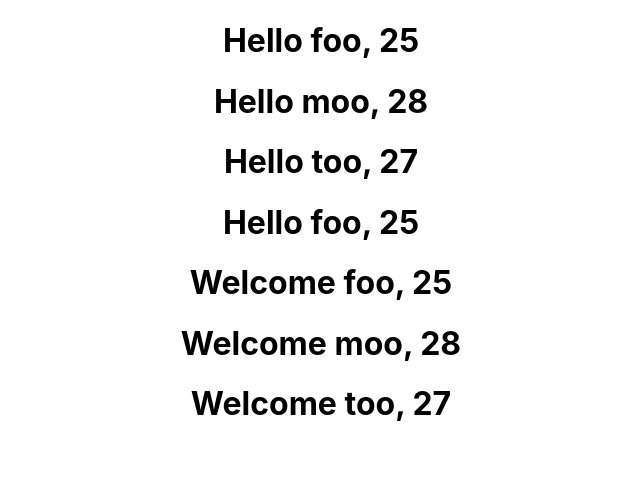
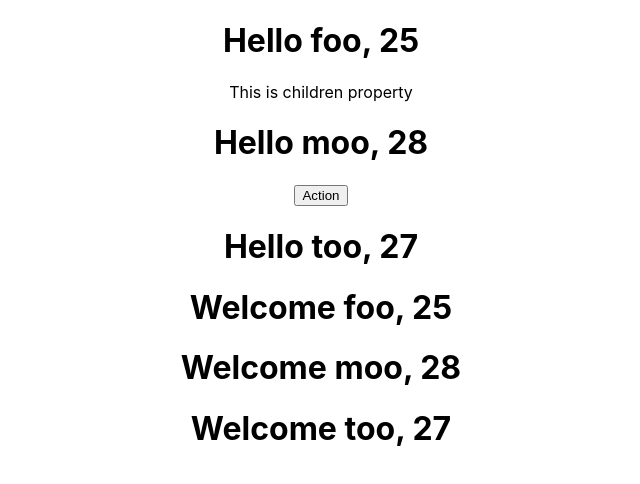
Before and after one commit to almamun6/Hello_React, a React (Create React App) app in the folder hello-world/: page / in a window 1280 px wide. Shown: the top 484 px of the page, without its empty margins (319-959 px from the left). Built offline with nearby package versions, Linux system fonts and the light colour scheme.

Commit message:
Optional Properties "children"

```diff
--- a/hello-world/src/App.js
+++ b/hello-world/src/App.js
@@ -10,10 +10,13 @@ class App extends Component {
   render() {
     return (
       <div className="App">
-        <Greet name="foo" age="25" />
-        <Greet name="moo" age="28" />
+        <Greet name="foo" age="25">
+          <p>This is children property</p>
+        </Greet>
+        <Greet name="moo" age="28">
+          <button>Action</button>
+        </Greet>
         <Greet name="too" age="27" />
-        <Greet name="foo" age="25" />
 
         <Welcome name="foo" age="25" />
         <Welcome name="moo" age="28" />
--- a/hello-world/src/components/Greet.js
+++ b/hello-world/src/components/Greet.js
@@ -7,7 +7,14 @@ import React from 'react'
 //it is recommended to use ES6 fat arrow function, though commented code above will works the same
 // export const Greet = ()=> <h1>Hello World</h1>
 const Greet = (props) => {
-    return <h1>Hello {props.name}, {props.age} </h1>
+    return (
+        <div>
+            <h1>
+                Hello {props.name}, {props.age}
+            </h1>
+            {props.children}
+        </div>
+    )
 }
 
 export default Greet
```
